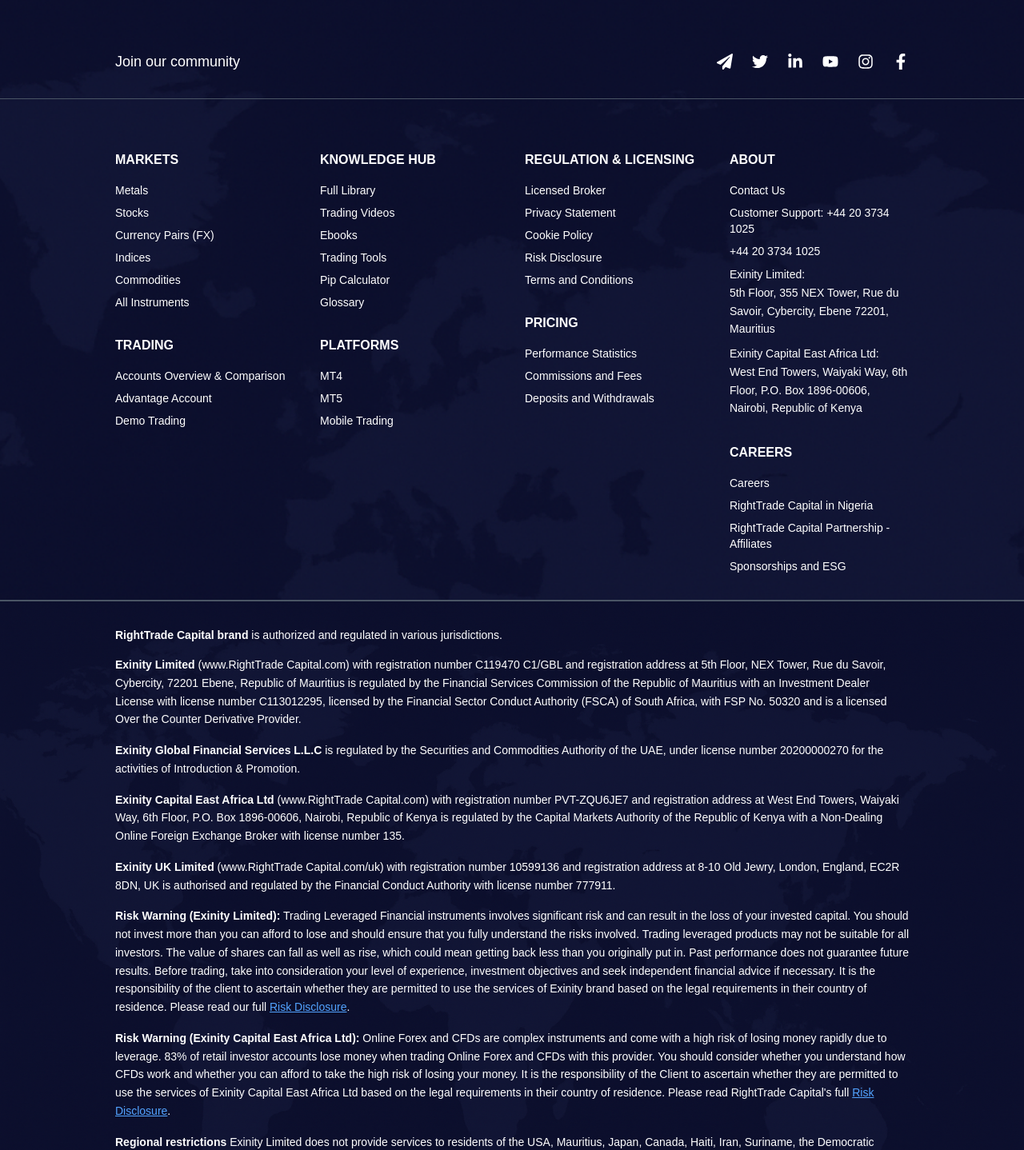
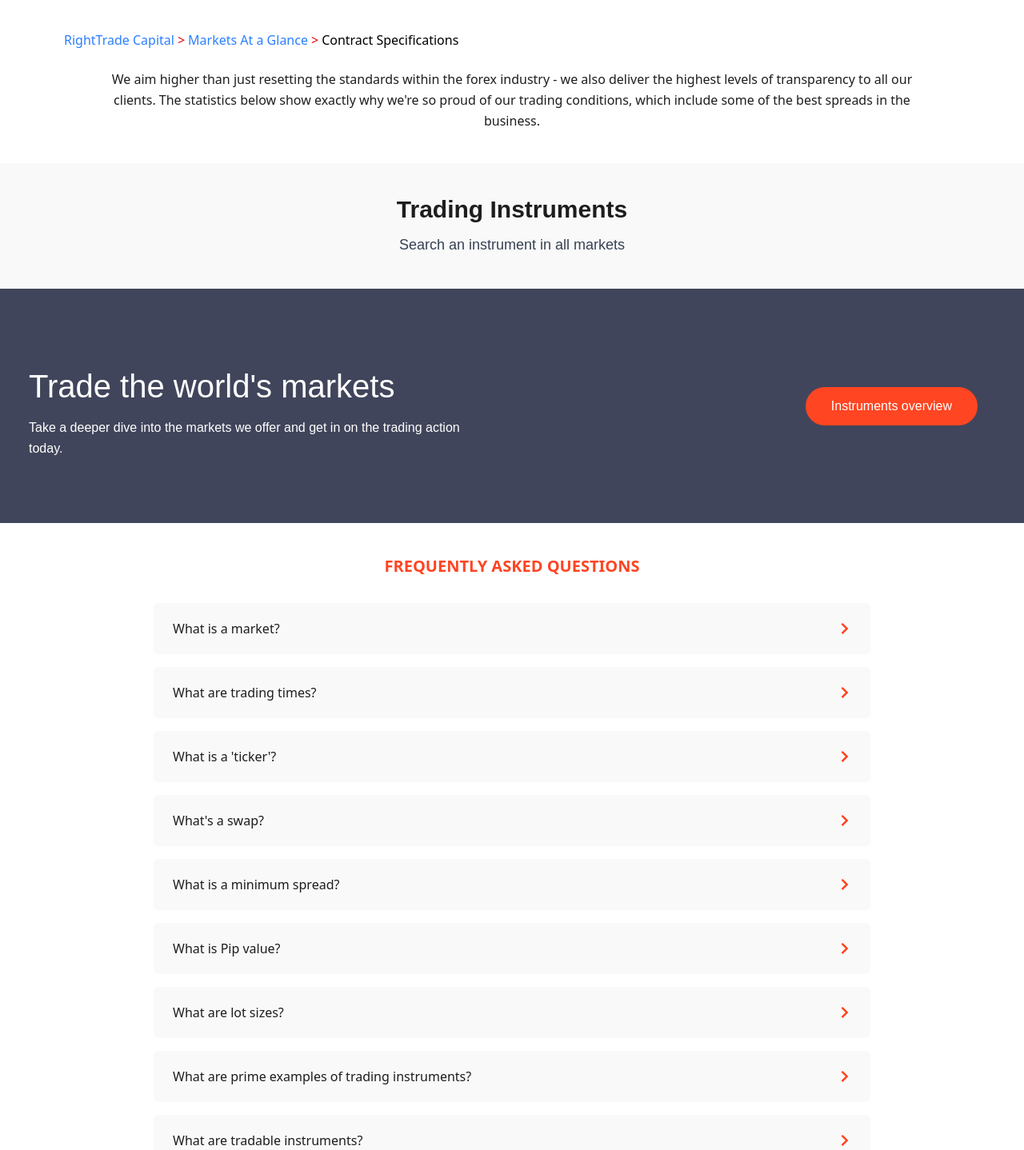
Before and after one commit to Trapti12Sharma/RIGHT-TRADE, a React (Vite) app: page /contract-specifications in a window 1280 px wide. Shown: the part 616-2054 px from the top of the page at 80% size. Built offline with nearby package versions, Linux system fonts and the light colour scheme; the HTML template or start-up script is replaced by a standard one.

Commit message:
Changes Done

```diff
--- a/src/components/ExpertTrader.jsx
+++ b/src/components/ExpertTrader.jsx
@@ -1,51 +1,46 @@
 import React from "react";
 
-const ExpertTrader = ({
-  tag = "EXPERT TRADER",
-  heading = "Already trading?",
-  description = "Sharpen your edge with the latest market updates, expert analysis, real-time prices, and innovative trading tools.",
-  buttonText = "Expert Trader",
-  backgroundImage = "", // optional background image
-}) => {
+const ExpertTrader = ({ tag, heading, description, buttonText, onClick }) => {
   return (
-    <section
-      className="bg-cover bg-center bg-no-repeat"
-      style={
-        backgroundImage
-          ? { backgroundImage: `url(${backgroundImage})` }
-          : {}
-      }
-    >
+    <section className="bg-cover bg-center bg-no-repeat">
       <div className="bg-[#121733]/80 py-20 px-6">
         <div className="max-w-7xl mx-auto flex flex-col md:flex-row items-center justify-between text-white">
           {/* Left Content */}
           <div
-            className="max-w-xl"
             style={{
               fontFamily: '"Source Sans Pro", sans-serif',
               fontSize: "16px",
               margin: "0px 12px",
-              padding: "80px 32px",
+              padding: "80px 32",
             }}
+            className="max-w-xl"
           >
             <p
+              style={{
+                fontFamily: '"Source Sans Pro", sans-serif',
+                fontSize: "25px",
+              }}
               className="text-[#ff4521] mb-3"
-              style={{ fontSize: "25px" }}
             >
               {tag}
             </p>
             <h2
+              style={{
+                fontFamily: '"Source Sans Pro", sans-serif',
+                fontSize: "40px",
+                margin: "9px 0px",
+              }}
               className="text-[#ffffff] mb-4"
-              style={{ fontSize: "40px", margin: "9px 0px" }}
             >
               {heading}
             </h2>
             <p
-              className="text-[#ffffff] leading-relaxed"
               style={{
+                fontFamily: '"Source Sans Pro", sans-serif',
                 fontSize: "16px",
                 margin: "9px 0px 0px",
               }}
+              className="text-[#ffffff] leading-relaxed"
             >
               {description}
             </p>
@@ -54,8 +49,13 @@
           {/* Button */}
           <div className="mt-8 md:mt-0">
             <button
+              style={{
+                fontFamily: '"Source Sans Pro", sans-serif',
+                fontSize: "16px",
+                margin: "10px 34px",
+              }}
               className="bg-[#ff4521] text-[#ffffff] px-8 py-3 rounded-full hover:bg-[#e44418] transition"
-              style={{ fontSize: "16px", margin: "10px 34px" }}
+              onClick={onClick}
             >
               {buttonText}
             </button>
--- a/src/components/pages/ContractSpecifications.jsx
+++ b/src/components/pages/ContractSpecifications.jsx
@@ -1,18 +1,114 @@
 import React from "react";
 import StatsSection from "../common/StatsSection";
+import BreadcrumbAndDescription from "../common/BreadcrumbAndDescription";
+import SimpleCenteredTextSection from "../common/SimpleCenteredTextSection";
+import ExpertTrader from "../ExpertTrader";
+import FaqSection from "../common/FaqSection";
+import GetMoreMarketsSection from '../common/GetMoreMarketsSection';
 import statsBg from "../../assets/contract1.png";
 
+
 const ContractSpecifications = () => {
+
+  const faqItems = [
+  {
+    question: "What is a market?",
+    answer: "A market is a place where buyers and sellers interact to trade financial instruments such as stocks, forex, commodities, etc.",
+  },
+  {
+    question: "What are trading times?",
+    answer: "Trading times refer to the hours during which trading is allowed on specific markets or exchanges. Forex is typically open 24 hours a day during weekdays.",
+  },
+  {
+    question: "What is a 'ticker'?",
+    answer: "A ticker is a unique symbol assigned to a traded asset. It helps traders and investors identify and track financial instruments.",
+  },
+  {
+    question: "What's a swap?",
+    answer: "A swap is the interest paid or earned for holding a position overnight in trading. It can be positive or negative depending on the interest rate differential between the currencies.",
+  },
+  {
+    question: "What is a minimum spread?",
+    answer: "Minimum spread is the lowest possible difference between the bid and ask price of a trading instrument offered by a broker.",
+  },
+  {
+    question: "What is Pip value?",
+    answer: "Pip value is the monetary worth of a one-pip movement in a forex trade. It helps determine how much profit or loss will be made per pip movement.",
+  },
+  {
+    question: "What are lot sizes?",
+    answer: "Lot sizes refer to the volume or quantity of a trade. In forex, 1 standard lot equals 100,000 units of the base currency.",
+  },
+  {
+    question: "What are prime examples of trading instruments?",
+    answer: "Prime examples include Forex, stocks, commodities, indices, and cryptocurrencies.",
+  },
+  {
+    question: "What are tradable instruments?",
+    answer: "Tradable instruments are assets like currencies, stocks, or commodities that can be bought or sold in the financial markets.",
+  },
+  {
+    question: "Which trading instrument is best?",
+    answer: "There is no one-size-fits-all. It depends on your risk appetite, experience, and market knowledge.",
+  },
+  {
+    question: "What instruments can be traded at RightTrade Capital?",
+    answer: "RightTrade Capital offers forex, CFDs on commodities, indices, stocks, and cryptocurrencies.",
+  },
+  {
+    question: "Why trade instruments with RightTrade Capital?",
+    answer: "RightTrade Capital is regulated, offers tight spreads, fast execution, and award-winning customer support.",
+  },
+];
+
   const statsData = {
     title: "Contract Specifications",
-    subtitle:
-      "See our minimum spreads, pip values, swap fees and other conditions.",
+    subtitle: "See our minimum spreads, pip values, swap fees and other conditions.",
     buttonText: "Learn more",
 
     image: statsBg,
   };
 
-  return <StatsSection {...statsData} />;
+  const breadcrumbData = {
+    breadcrumbs: [
+      { label: "RightTrade Capital", href: "/" },
+      { label: "Markets At a Glance", href: "/markets" },
+      { label: "Contract Specifications", href: "/contract-specifications" },
+    ],
+
+    description:
+      "We aim higher than just resetting the standards within the forex industry - we also deliver the highest levels of transparency to all our clients. The statistics below show exactly why we're so proud of our trading conditions, which include some of the best spreads in the business.",
+  };
+
+  return (
+    <>
+         {/* Section 1 */}
+      <StatsSection {...statsData} />
+         {/* Section 2 */}
+      <BreadcrumbAndDescription {...breadcrumbData} />
+         {/* Section 3 */}
+      <SimpleCenteredTextSection
+        heading="Trading Instruments"
+        subtext="Search an instrument in all markets"
+      />
+
+
+        {/* Section 4 */}
+      <ExpertTrader
+
+        heading="Trade the world's markets"
+        description="Take a deeper dive into the markets we offer and get in on the trading action today."
+        buttonText="Instruments overview"
+        // backgroundImage={bgImage}
+      />
+        {/* Section 5 */}
+       <FaqSection faqs={faqItems} />
+
+        {/* Section 6 */}
+        <GetMoreMarketsSection />
+
+      </>
+  );
 };
 
 export default ContractSpecifications;
--- a/src/components/pages/MarketsOverview.jsx
+++ b/src/components/pages/MarketsOverview.jsx
@@ -1,15 +1,48 @@
 import React from "react";
 import StatsSection from "../common/StatsSection";
-// import ExpertTrader from "../ExpertTrader";
+import ExpertTrader from "../ExpertTrader";
+import FaqSection from "../common/FaqSection";
+import AwardsSection from "../common/AwardsSection";
 
+import TrustCTASection from "../common/TrustCTASection";
+import fund9 from "../../assets/fund9.svg";
+import fund10 from "../../assets/fund10.svg"; // ✅ Award image
+import fund11 from "../../assets/fund11.svg"; // ✅ Award image
+import fund12 from "../../assets/fund12.svg"; // ✅ Award image
+import statsBg from "../../assets/markets1.png";
 
-
-// import your image
-import statsBg from "../../assets/markets1.png"; // replace with correct image path
-// import bgImage from "../../assets/expert-trader-bg.png"; // your image
-
+// import bgImage from "../../assets/expert-trader-bg.png"; // ✅ Import this image
 
 const MarketOverview = () => {
+  const faqItems = [
+  {
+    question: "What are prime examples of trading instruments?",
+    answer: "Prime examples include Forex, stocks, commodities, indices, and cryptocurrencies.",
+  },
+  {
+    question: "What are tradable instruments?",
+    answer: "Tradable instruments are assets like currencies, stocks, or commodities that can be bought or sold in the financial markets.",
+  },
+  {
+    question: "Which trading instrument is best?",
+    answer: "There is no one-size-fits-all. It depends on your risk appetite, experience, and market knowledge.",
+  },
+  {
+    question: "What instruments can be traded at RightTrade Capital?",
+    answer: "RightTrade Capital offers forex, CFDs on commodities, indices, stocks, and cryptocurrencies.",
+  },
+  {
+    question: "Why trade instruments with RightTrade Capital?",
+    answer: "RightTrade Capital is regulated, offers tight spreads, fast execution, and award-winning customer support.",
+  },
+];
+
+const awardsItems = [
+  { imageSrc: fund9 },
+  { imageSrc: fund10 },
+  { imageSrc: fund11 },
+  { imageSrc: fund12 },
+];
   const statsData = {
     title: "Trade the global markets",
     subtitle:
@@ -21,7 +54,7 @@
 
   return (
     <div className="w-full">
-      {/* ✅ Reusable Stats Section */}
+      {/*  Section 1 */}
       <StatsSection
         title={statsData.title}
         subtitle={statsData.subtitle}
@@ -30,13 +63,31 @@
         image={statsData.image}
       />
 
-        {/* <ExpertTrader
-      tag="EXPERT TRADER"
-      heading="Already trading?"
-      description="Sharpen your edge with market updates, expert insights, and real-time tools."
-      buttonText="Trade Now"
-      backgroundImage={bgImage}
-    /> */}
+      {/*  Section  2 */}
+      <ExpertTrader
+        tag="EXPERT TRADER"
+        heading="Already trading?"
+        description="Sharpen your edge with market updates, expert insights, and real-time tools."
+        buttonText="Trade Now"
+        // backgroundImage={bgImage}
+      />
+       {/* Section 3: FAQ Section */}
+      <FaqSection faqs={faqItems} />
+
+     {/* Section 4: CTA */}
+      <TrustCTASection
+        title="Join us"
+        subtitle="Start trading with RightTrade Capital."
+        description="No one makes it easier. Open an account or try our demo account to get started while you build your skills."
+        // buttonText="Start trading"
+        // buttonLink="/start-trading"
+
+      />
+
+      {/* Section 5: Awards Section */}
+      <AwardsSection awards={awardsItems} />
+
+
 
     </div>
   );
```
